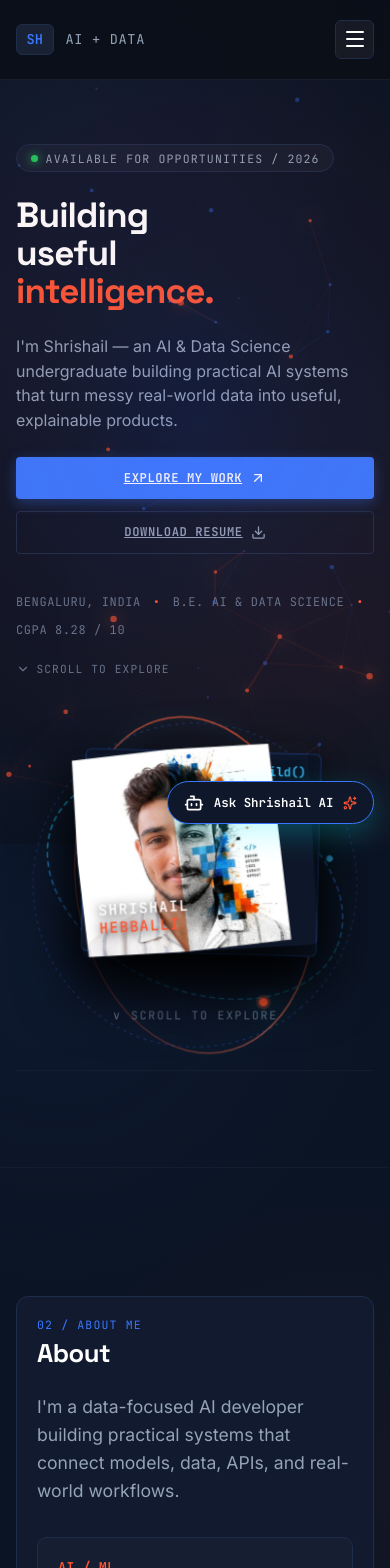
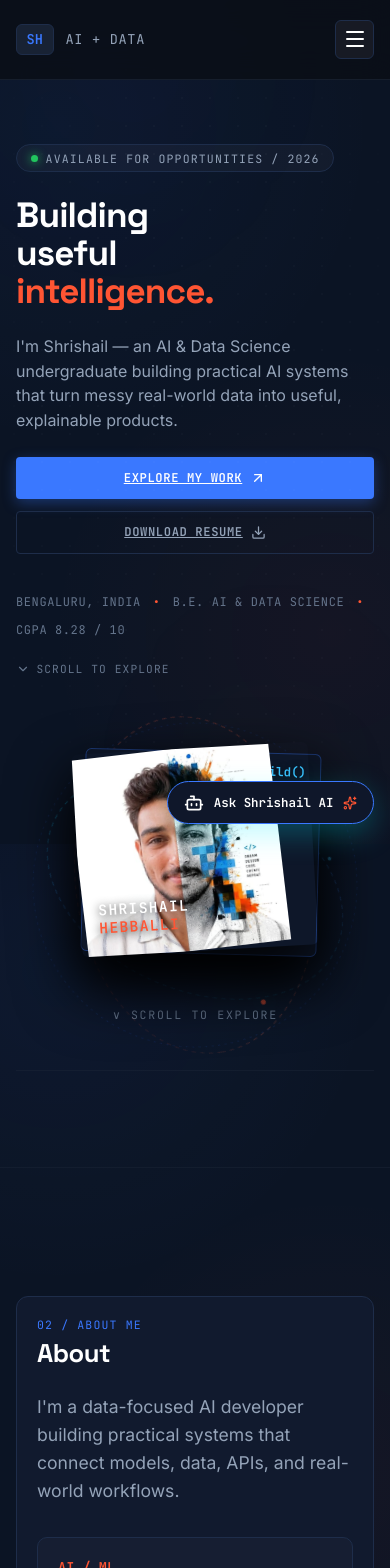
Before and after one commit to shrishailad24/portfolio-, a React (Vite) app: page / in a window 390 px wide. Shown: the top 1568 px of the page. Built offline with nearby package versions, Linux system fonts and the light colour scheme.

Commit message:
fix(ux): make Section 08 responsive single-column on mobile, add Experiments to nav, and replace distracting background circles with clean ambient backdrop

```diff
--- a/src/App.jsx
+++ b/src/App.jsx
@@ -76,6 +76,7 @@ export default function App() {
             <li><a href="#about" className="nav-link">About</a></li>
             <li><a href="#featured-work" className="nav-link">Projects</a></li>
             <li><a href="#experience" className="nav-link">Experience</a></li>
+            <li><a href="#labs" className="nav-link">Experiments</a></li>
             <li><a href="#skills" className="nav-link">Skills</a></li>
             <li><a href="#contact" className="nav-link">Contact</a></li>
 
@@ -120,6 +121,7 @@ export default function App() {
               <li><a href="#about" onClick={closeMobileMenu}>About</a></li>
               <li><a href="#featured-work" onClick={closeMobileMenu}>Projects</a></li>
               <li><a href="#experience" onClick={closeMobileMenu}>Experience</a></li>
+              <li><a href="#labs" onClick={closeMobileMenu}>Experiments</a></li>
               <li><a href="#skills" onClick={closeMobileMenu}>Skills</a></li>
               <li><a href="#contact" onClick={closeMobileMenu}>Contact</a></li>
               <li>
@@ -364,13 +366,11 @@ export default function App() {
       </section>
 
       {/* 08. SHRISHAIL LABS EXPERIMENTS */}
-      {!recruiterMode && (
-        <section id="labs" style={{ marginTop: '2.5rem' }}>
-          <div className="container">
-            <ShrishailLabs />
-          </div>
-        </section>
-      )}
+      <section id="labs" style={{ marginTop: '2.5rem' }}>
+        <div className="container">
+          <ShrishailLabs />
+        </div>
+      </section>
 
       {/* 09. TECHNICAL CAPABILITIES (GROUPED RECRUITER MATRIX) */}
       <section id="skills" style={{ marginTop: '2.5rem' }}>
--- a/src/components/AegisCRMinimalFlagship.jsx
+++ b/src/components/AegisCRMinimalFlagship.jsx
@@ -70,18 +70,14 @@ export function HeroSection({ onOpenCaseStudy }) {
               {/* Luminous Light Geoid Earth-Moon Orbital System SVG */}
               <svg className="geoid-orbit-svg" viewBox="0 0 500 500" fill="none" xmlns="http://www.w3.org/2000/svg">
                 {/* Light Geoid Elliptical Orbit Rings */}
-                <ellipse cx="250" cy="250" rx="215" ry="145" transform="rotate(-25 250 250)" stroke="url(#blueOrbitGrad)" strokeWidth="1.8" strokeDasharray="8 5" opacity="0.9" />
-                <ellipse cx="250" cy="250" rx="235" ry="165" transform="rotate(32 250 250)" stroke="url(#orangeOrbitGrad)" strokeWidth="1.8" opacity="0.9" />
-                <circle cx="250" cy="250" r="225" stroke="rgba(58, 120, 255, 0.45)" strokeWidth="1.2" strokeDasharray="4 6" />
+                <ellipse cx="250" cy="250" rx="215" ry="145" transform="rotate(-25 250 250)" stroke="url(#blueOrbitGrad)" strokeWidth="1.2" strokeDasharray="6 6" opacity="0.35" />
+                <ellipse cx="250" cy="250" rx="235" ry="165" transform="rotate(32 250 250)" stroke="url(#orangeOrbitGrad)" strokeWidth="1.2" strokeDasharray="6 6" opacity="0.3" />
+                <circle cx="250" cy="250" r="225" stroke="rgba(58, 120, 255, 0.2)" strokeWidth="1" strokeDasharray="3 6" />
 
                 {/* Orbiting Celestial Moon & Satellite Nodes */}
-                <circle cx="65" cy="205" r="6" fill="#00F0FF" />
-                <circle cx="65" cy="205" r="10" fill="rgba(0, 240, 255, 0.3)" />
-
-                <circle cx="435" cy="285" r="6" fill="#FF5533" />
-                <circle cx="435" cy="285" r="10" fill="rgba(255, 85, 51, 0.3)" />
-
-                <circle cx="345" cy="85" r="4.5" fill="#38BDF8" />
+                <circle cx="65" cy="205" r="3.5" fill="#00F0FF" opacity="0.6" />
+                <circle cx="435" cy="285" r="3.5" fill="#FF5533" opacity="0.6" />
+                <circle cx="345" cy="85" r="2.5" fill="#38BDF8" opacity="0.5" />
 
                 {/* SVG Gradient Definitions */}
                 <defs>
--- a/src/components/Background3D.jsx
+++ b/src/components/Background3D.jsx
@@ -1,152 +1,9 @@
-import React, { useEffect, useRef } from 'react';
+import React from 'react';
 
 export default function Background3D() {
-  const canvasRef = useRef(null);
-
-  useEffect(() => {
-    const canvas = canvasRef.current;
-    if (!canvas) return;
-    const ctx = canvas.getContext('2d');
-    let animationFrameId;
-
-    let width = (canvas.width = window.innerWidth);
-    let height = (canvas.height = window.innerHeight);
-
-    const handleResize = () => {
-      width = canvas.width = window.innerWidth;
-      height = canvas.height = window.innerHeight;
-    };
-    window.addEventListener('resize', handleResize);
-
-    // 5D Multi-Layer Spatial Particles (Depth 1: Background stars, Depth 2: Midground links, Depth 3: Foreground Orbs)
-    const particles = [];
-    const count = 45;
-
-    for (let i = 0; i < count; i++) {
-      const layer = Math.random() > 0.7 ? 3 : Math.random() > 0.3 ? 2 : 1;
-      particles.push({
-        x: Math.random() * width,
-        y: Math.random() * height,
-        layer: layer, // 1 = deep background, 2 = midground, 3 = foreground
-        radius: layer === 3 ? Math.random() * 2.5 + 1.5 : layer === 2 ? Math.random() * 1.5 + 0.8 : Math.random() * 1 + 0.4,
-        vx: (Math.random() - 0.5) * (0.1 * layer),
-        vy: (Math.random() - 0.5) * (0.1 * layer),
-        color: layer === 3 ? '#FF5533' : layer === 2 ? '#3A78FF' : '#A855F7',
-        alpha: layer === 3 ? 0.6 : layer === 2 ? 0.35 : 0.2
-      });
-    }
-
-    let mouseX = width / 2;
-    let mouseY = height / 2;
-    let targetMouseX = mouseX;
-    let targetMouseY = mouseY;
-
-    const handleMouseMove = (e) => {
-      targetMouseX = e.clientX;
-      targetMouseY = e.clientY;
-    };
-    window.addEventListener('mousemove', handleMouseMove);
-
-    let scrollY = window.scrollY;
-    const handleScroll = () => {
-      scrollY = window.scrollY;
-    };
-    window.addEventListener('scroll', handleScroll);
-
-    const render = () => {
-      ctx.clearRect(0, 0, width, height);
-
-      // Smooth mouse follow
-      mouseX += (targetMouseX - mouseX) * 0.05;
-      mouseY += (targetMouseY - mouseY) * 0.05;
-
-      // Render 5D Spatial Parallax Light Orbs
-      const primaryOrb = ctx.createRadialGradient(mouseX, mouseY, 0, mouseX, mouseY, 600);
-      primaryOrb.addColorStop(0, 'rgba(58, 120, 255, 0.08)');
-      primaryOrb.addColorStop(0.5, 'rgba(255, 85, 51, 0.03)');
-      primaryOrb.addColorStop(1, 'transparent');
-      ctx.fillStyle = primaryOrb;
-      ctx.fillRect(0, 0, width, height);
-
-      // Secondary 5D Counter Light Orb
-      const secondaryOrb = ctx.createRadialGradient(width - mouseX, height - mouseY, 0, width - mouseX, height - mouseY, 500);
-      secondaryOrb.addColorStop(0, 'rgba(168, 85, 247, 0.04)');
-      secondaryOrb.addColorStop(1, 'transparent');
-      ctx.fillStyle = secondaryOrb;
-      ctx.fillRect(0, 0, width, height);
-
-      // Render 5D Depth-Weighted Particles
-      for (let i = 0; i < particles.length; i++) {
-        const p = particles[i];
-
-        // Apply 5D spatial parallax offset based on depth layer and scroll
-        const parallaxX = (mouseX - width / 2) * (0.015 * p.layer);
-        const parallaxY = (mouseY - height / 2) * (0.015 * p.layer) + scrollY * (0.02 * p.layer);
-
-        let renderX = p.x + parallaxX;
-        let renderY = p.y + parallaxY;
-
-        // Wrap around bounds
-        renderX = (renderX + width) % width;
-        renderY = (renderY + height) % height;
-
-        p.x += p.vx;
-        p.y += p.vy;
-
-        // Draw particle node
-        ctx.beginPath();
-        ctx.arc(renderX, renderY, p.radius, 0, Math.PI * 2);
-        ctx.fillStyle = p.color;
-        ctx.globalAlpha = p.alpha;
-
-        if (p.layer === 3) {
-          ctx.shadowBlur = 15;
-          ctx.shadowColor = p.color;
-        }
-
-        ctx.fill();
-        ctx.shadowBlur = 0;
-
-        // Draw 5D constellation links for mid & foreground layers
-        if (p.layer >= 2) {
-          for (let j = i + 1; j < particles.length; j++) {
-            const p2 = particles[j];
-            if (p2.layer >= 2) {
-              const dx = renderX - (p2.x + (mouseX - width / 2) * (0.015 * p2.layer));
-              const dy = renderY - (p2.y + (mouseY - height / 2) * (0.015 * p2.layer));
-              const dist = Math.sqrt(dx * dx + dy * dy);
-
-              if (dist < 110) {
-                ctx.beginPath();
-                ctx.moveTo(renderX, renderY);
-                ctx.lineTo(p2.x + (mouseX - width / 2) * (0.015 * p2.layer), p2.y + (mouseY - height / 2) * (0.015 * p2.layer));
-                ctx.strokeStyle = p.color;
-                ctx.globalAlpha = (1 - dist / 110) * 0.12;
-                ctx.lineWidth = 0.6 * p.layer;
-                ctx.stroke();
-              }
-            }
-          }
-        }
-      }
-
-      ctx.globalAlpha = 1;
-      animationFrameId = requestAnimationFrame(render);
-    };
-
-    render();
-
-    return () => {
-      window.removeEventListener('resize', handleResize);
-      window.removeEventListener('mousemove', handleMouseMove);
-      window.removeEventListener('scroll', handleScroll);
-      cancelAnimationFrame(animationFrameId);
-    };
-  }, []);
-
   return (
-    <canvas
-      ref={canvasRef}
+    <div
+      className="portfolio-ambient-backdrop"
       style={{
         position: 'fixed',
         top: 0,
@@ -154,8 +11,48 @@ export default function Background3D() {
         width: '100vw',
         height: '100vh',
         pointerEvents: 'none',
-        zIndex: 0
+        zIndex: 0,
+        overflow: 'hidden'
       }}
-    />
+    >
+      {/* Ultra-subtle deep ambient top-left & bottom-right lighting */}
+      <div
+        style={{
+          position: 'absolute',
+          top: '-15%',
+          left: '5%',
+          width: '55vw',
+          height: '45vh',
+          background: 'radial-gradient(ellipse at center, rgba(58, 120, 255, 0.04) 0%, transparent 70%)',
+          filter: 'blur(90px)',
+          pointerEvents: 'none'
+        }}
+      />
+      <div
+        style={{
+          position: 'absolute',
+          bottom: '-15%',
+          right: '5%',
+          width: '50vw',
+          height: '45vh',
+          background: 'radial-gradient(ellipse at center, rgba(255, 85, 51, 0.03) 0%, transparent 70%)',
+          filter: 'blur(90px)',
+          pointerEvents: 'none'
+        }}
+      />
+
+      {/* Crisp, Static Engineer Dot Matrix (Zero distraction, maximum readability) */}
+      <div
+        style={{
+          position: 'absolute',
+          inset: 0,
+          backgroundImage: 'radial-gradient(rgba(255, 255, 255, 0.045) 1px, transparent 1px)',
+          backgroundSize: '28px 28px',
+          opacity: 0.5,
+          maskImage: 'radial-gradient(ellipse at 50% 50%, black 50%, transparent 95%)',
+          WebkitMaskImage: 'radial-gradient(ellipse at 50% 50%, black 50%, transparent 95%)'
+        }}
+      />
+    </div>
   );
 }
--- a/src/components/TiltCard.jsx
+++ b/src/components/TiltCard.jsx
@@ -6,6 +6,10 @@ export default function TiltCard({ children, className = "", style = {} }) {
   const [glarePos, setGlarePos] = useState({ x: 50, y: 50, opacity: 0 });
 
   const handleMouseMove = (e) => {
+    // Only apply 3D tilt on devices with a mouse/hover to prevent mobile touch-scroll interference
+    if (typeof window !== 'undefined' && window.matchMedia && !window.matchMedia('(hover: hover) and (pointer: fine)').matches) {
+      return;
+    }
     if (!cardRef.current) return;
     const rect = cardRef.current.getBoundingClientRect();
     const width = rect.width;
@@ -17,19 +21,19 @@ export default function TiltCard({ children, className = "", style = {} }) {
     const xPct = (mouseX / width - 0.5) * 2; // -1 to 1
     const yPct = (mouseY / height - 0.5) * 2; // -1 to 1
 
-    const rotateX = -yPct * 18; // 18deg 5D tilt angle
-    const rotateY = xPct * 18;
+    const rotateX = -yPct * 10; // smooth natural tilt
+    const rotateY = xPct * 10;
 
-    setTransform(`perspective(1200px) rotateX(${rotateX.toFixed(2)}deg) rotateY(${rotateY.toFixed(2)}deg) translateZ(10px) scale3d(1.03, 1.03, 1.03)`);
+    setTransform(`perspective(1200px) rotateX(${rotateX.toFixed(2)}deg) rotateY(${rotateY.toFixed(2)}deg) scale3d(1.015, 1.015, 1.015)`);
     setGlarePos({
       x: (mouseX / width) * 100,
       y: (mouseY / height) * 100,
-      opacity: 0.35
+      opacity: 0.25
     });
   };
 
   const handleMouseLeave = () => {
-    setTransform("perspective(1200px) rotateX(0deg) rotateY(0deg) translateZ(0px) scale3d(1, 1, 1)");
+    setTransform("perspective(1200px) rotateX(0deg) rotateY(0deg) scale3d(1, 1, 1)");
     setGlarePos((prev) => ({ ...prev, opacity: 0 }));
   };
 
@@ -40,20 +44,18 @@ export default function TiltCard({ children, className = "", style = {} }) {
       onMouseLeave={handleMouseLeave}
       style={{
         transform,
-        transition: "transform 0.18s cubic-bezier(0.16, 1, 0.3, 1), box-shadow 0.18s ease-out",
-        transformStyle: "preserve-3d",
+        transition: "transform 0.2s cubic-bezier(0.16, 1, 0.3, 1), box-shadow 0.2s ease-out",
         position: "relative",
         borderRadius: "16px",
         ...style
       }}
-      className={`tilt-card-container 5d-depth-card ${className}`}
+      className={`tilt-card-container ${className}`}
     >
-      {/* Hyper 3D Multi-Layer Inner Container */}
-      <div style={{ transform: "translateZ(35px)", transformStyle: "preserve-3d", width: "100%", height: "100%" }}>
+      <div style={{ width: "100%", height: "100%" }}>
         {children}
       </div>
 
-      {/* Holographic 5D Iridescent Specular Glare Overlay (Compact Micro Spotlight) */}
+      {/* Holographic Specular Glare Overlay (Desktop only) */}
       <div
         className="tilt-glare"
         style={{
@@ -62,7 +64,7 @@ export default function TiltCard({ children, className = "", style = {} }) {
           borderRadius: "16px",
           pointerEvents: "none",
           zIndex: 10,
-          background: `radial-gradient(circle 120px at ${glarePos.x}% ${glarePos.y}%, rgba(255, 255, 255, ${(glarePos.opacity * 0.5).toFixed(2)}) 0%, rgba(58, 120, 255, 0.08) 30%, transparent 60%)`,
+          background: `radial-gradient(circle 120px at ${glarePos.x}% ${glarePos.y}%, rgba(255, 255, 255, ${(glarePos.opacity * 0.4).toFixed(2)}) 0%, rgba(58, 120, 255, 0.05) 30%, transparent 60%)`,
           transition: "opacity 0.25s"
         }}
       />
```
Also changed, not shown: src/index.css (+10 -1 lines).
